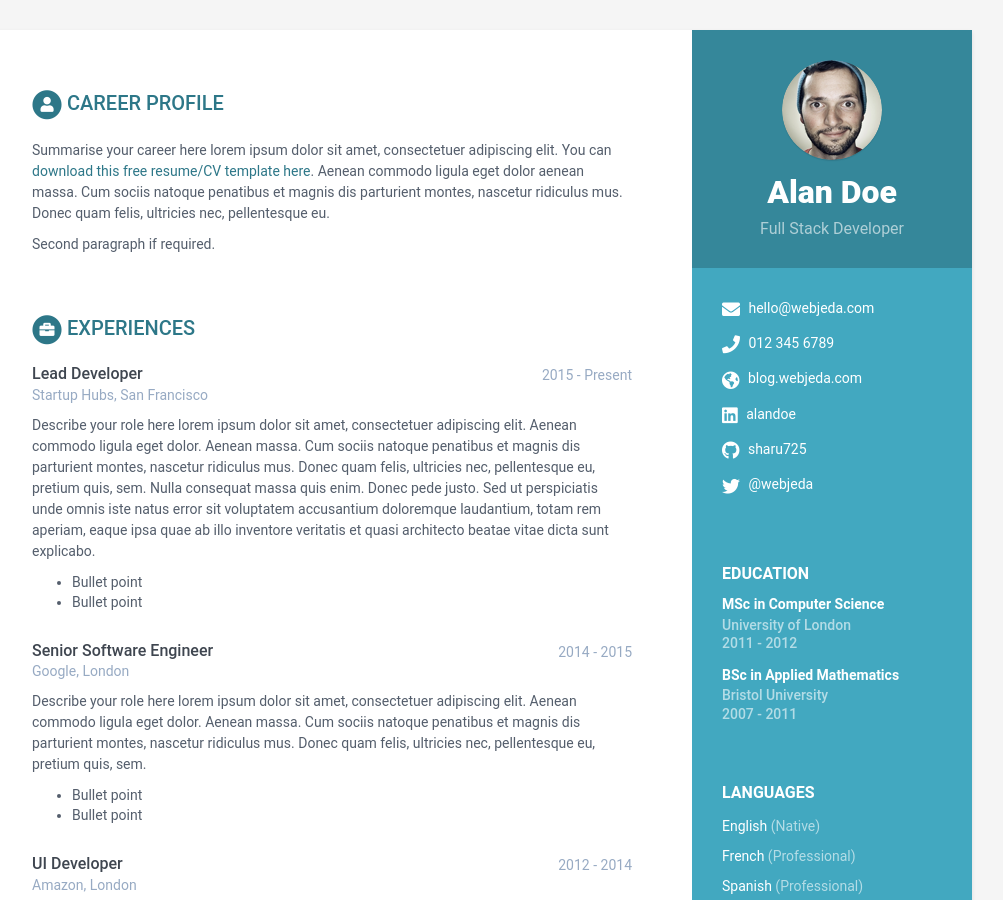
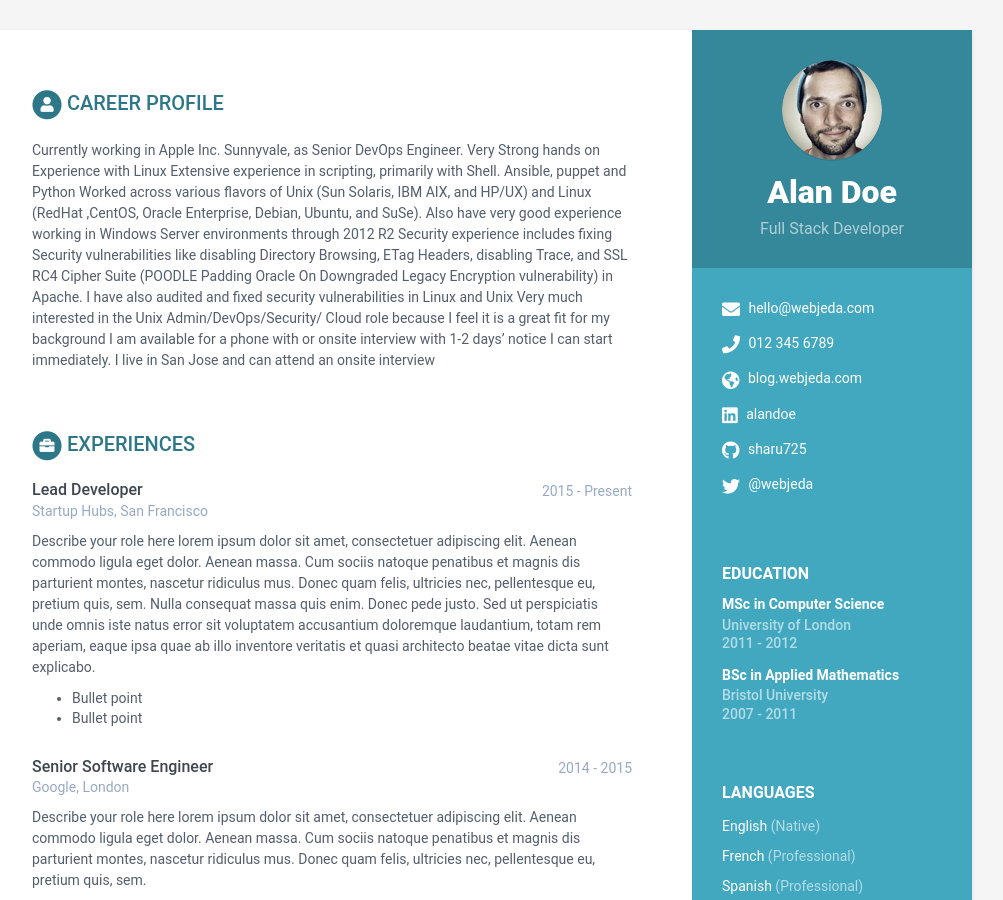
Before and after one commit to ramukivars/RaviKumarSubramaniaRaoResume, a Jekyll site: the page built from index.html, in a window 1280 px wide and 900 px high. Shown: the whole window, without its empty margins (168-1171 px from the left). Built offline with Jekyll 4.4.1, drawn with Linux system fonts in a browser that asks for light colours.

Commit message:
modified:   data.yml

```diff
--- a/_data/data.yml
+++ b/_data/data.yml
@@ -47,13 +47,15 @@ sidebar:
 career-profile:
     title: Career Profile
     summary: |
-      Summarise your career here lorem ipsum dolor sit amet, consectetuer
-      adipiscing elit. You can [download this free resume/CV template here]().
-      Aenean commodo ligula eget dolor aenean massa. Cum sociis natoque
-      penatibus et magnis dis parturient montes, nascetur ridiculus mus.
-      Donec quam felis, ultricies nec, pellentesque eu.
-
-      Second paragraph if required.
+      Currently working in Apple Inc. Sunnyvale, as Senior DevOps Engineer.
+      Very Strong hands on Experience with Linux
+      Extensive experience in scripting, primarily with Shell. Ansible, puppet and Python
+      Worked across various flavors of Unix (Sun Solaris, IBM AIX, and HP/UX) and Linux (RedHat ,CentOS, Oracle Enterprise, Debian, Ubuntu, and SuSe). Also have very good experience working in Windows Server environments through 2012 R2
+      Security experience includes fixing Security vulnerabilities like disabling Directory Browsing, ETag Headers, disabling Trace, and SSL RC4 Cipher Suite (POODLE Padding Oracle On Downgraded Legacy Encryption vulnerability) in Apache. I have also audited and fixed security vulnerabilities in Linux and Unix
+      Very much interested in the Unix Admin/DevOps/Security/ Cloud role because I feel it is a great fit for my background
+      I am available for a phone with or onsite interview with 1-2 days’ notice
+      I can start immediately.
+      I live in San Jose and can attend an onsite interview
 
 education:
     - degree: MSc in Computer Science
```
